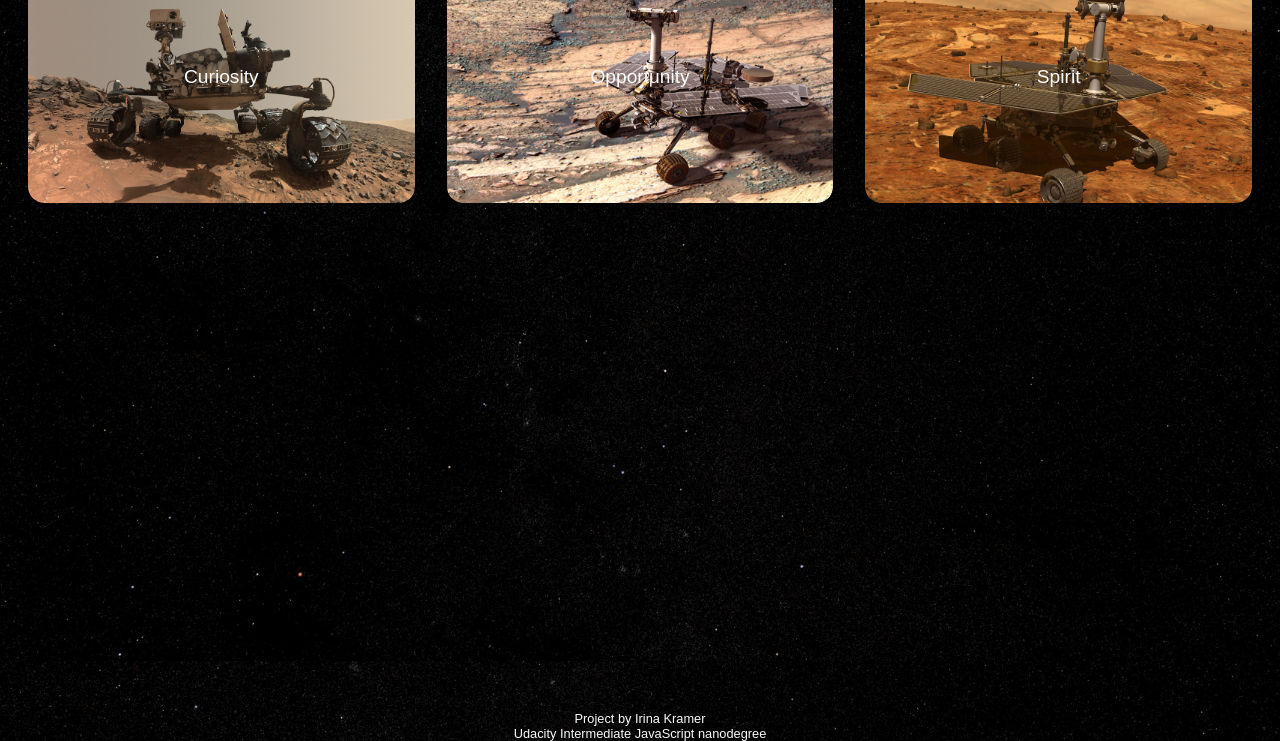
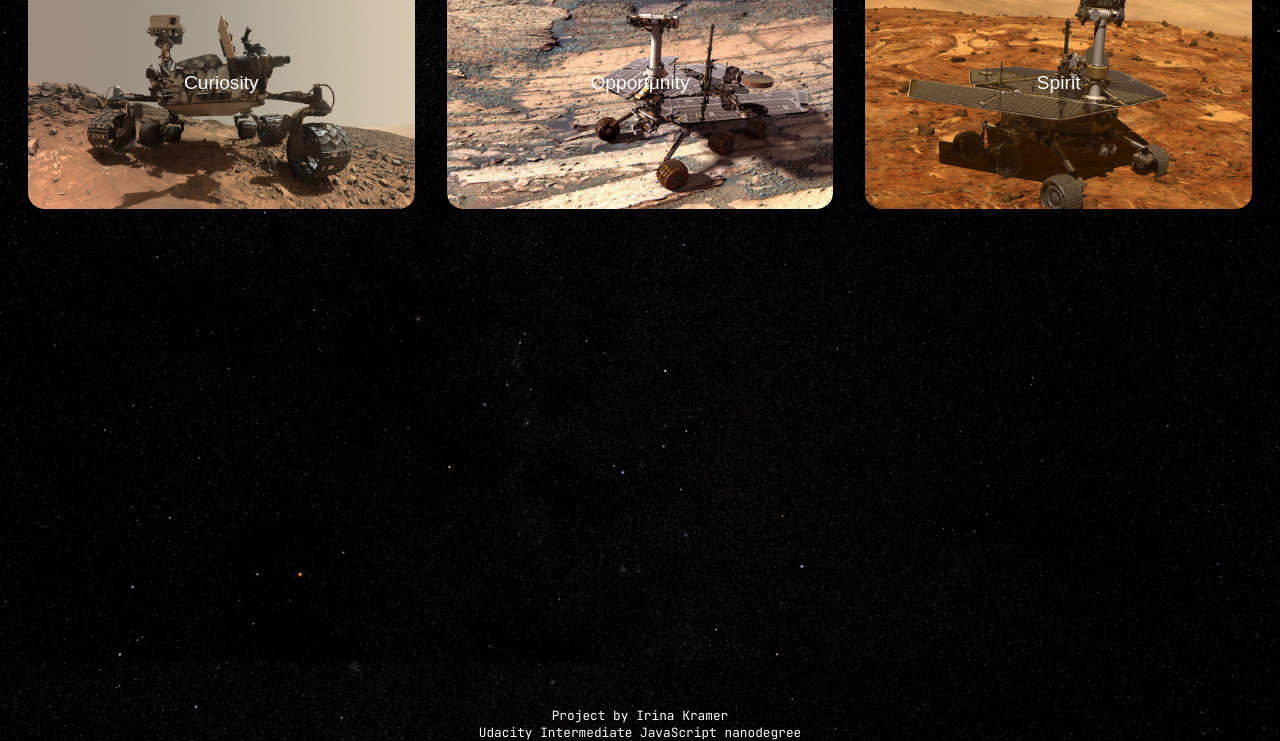
Before and after one commit to irinakramer/mars-dashboard, a website with bundled scripts: page src/public/index.html in a window 1280 px wide. Shown: the part 59-800 px from the top of the page. Built offline with nearby package versions, Linux system fonts and the light colour scheme.

Commit message:
feat: Added Google font

```diff
--- a/src/public/assets/stylesheets/index.css
+++ b/src/public/assets/stylesheets/index.css
@@ -3,7 +3,7 @@
 /* -------------------  MOBILE  --------------------- */
 
 body {
-  font-family: Arial;
+  font-family: 'JetBrains Mono', monospace;
   font-size: 16px;
   color: #F9FAFB;
   background-color: #111827;
--- a/src/public/index.html
+++ b/src/public/index.html
@@ -6,6 +6,8 @@
     <meta name="viewport" content="width=device-width, initial-scale=1.0">
     <meta http-equiv="X-UA-Compatible" content="ie=edge">
     <title>Mars Rover Dashboard</title>
+    <link rel="preconnect" href="https://fonts.gstatic.com">
+    <link href="https://fonts.googleapis.com/css2?family=JetBrains+Mono&display=swap" rel="stylesheet">
     <link rel="stylesheet" href="./assets/stylesheets/index.css">
 
 </head>
```
